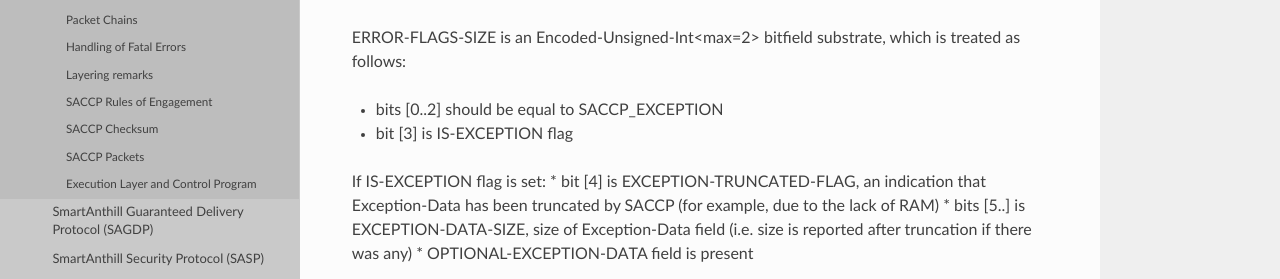
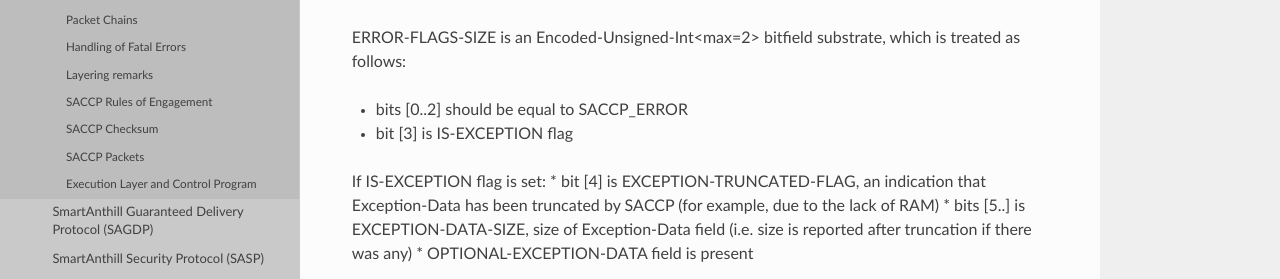
Before and after one commit to smartanthill/smartanthill2_0, a Sphinx documentation site: the page built from docs/design-documents/protocols/saccp.rst, in a window 1280 px wide and 900 px high, scrolled down 8900 px. Shown: the part 158-437 px from the top of the window. Built offline with Sphinx 7.4.7 and the Read the Docs theme 2.0.0, drawn with Linux system fonts in a browser that asks for light colours.

Commit message:
SACCP v0.2.16a: typo fix

```diff
--- a/docs/design-documents/protocols/saccp.rst
+++ b/docs/design-documents/protocols/saccp.rst
@@ -244,7 +244,7 @@
 
 ERROR-FLAGS-SIZE is an Encoded-Unsigned-Int<max=2> bitfield substrate, which is treated as follows:
 
-* bits [0..2] should be equal to SACCP_EXCEPTION
+* bits [0..2] should be equal to SACCP_ERROR
 * bit [3] is IS-EXCEPTION flag
 
 If IS-EXCEPTION flag is set:
```
Also changed, not shown: other parts of docs/design-documents/protocols/saccp.rst (+1 -1 lines).
